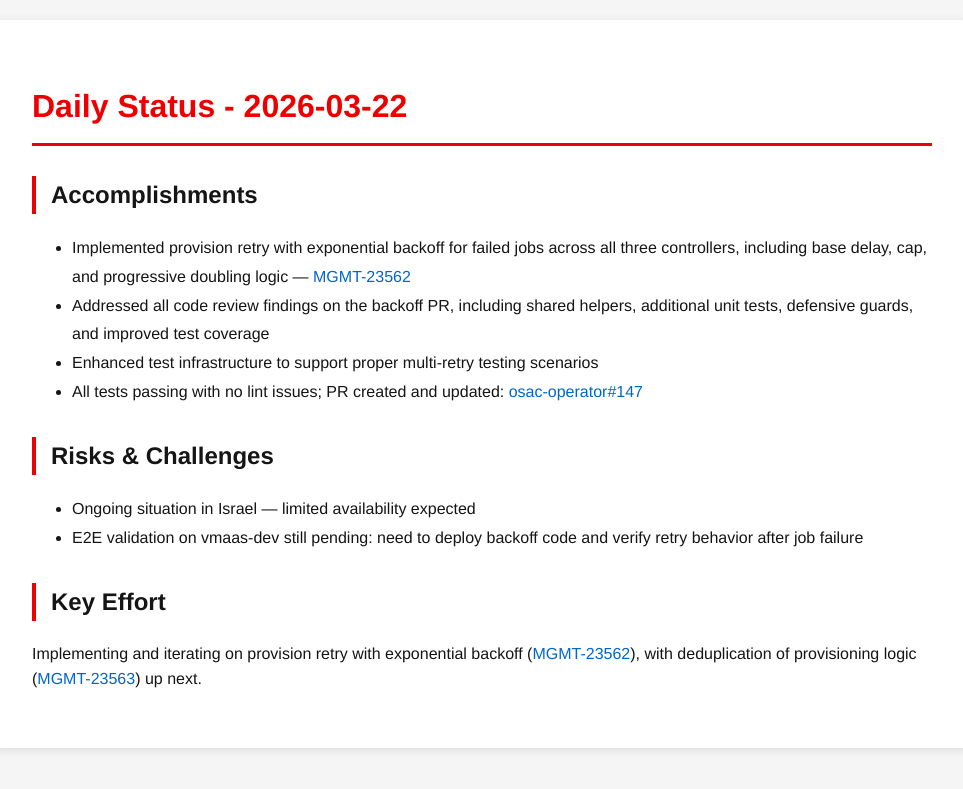
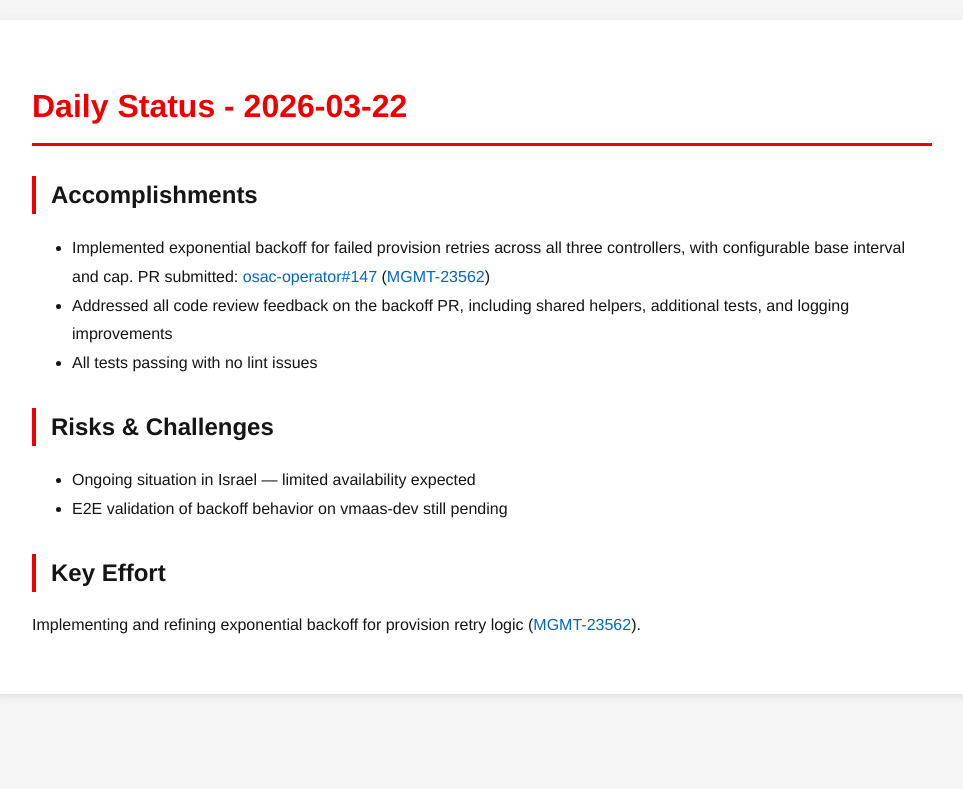
Before and after one commit to tzvatot/daily-status, a Jekyll site: the page built from 2026-03-22.md, in a window 1280 px wide. Shown: the top 789 px of the page, without its empty margins (158-1121 px from the left). Built offline with Jekyll 4.4.1, drawn with Linux system fonts in a browser that asks for light colours.

Commit message:
Daily status update - 2026-03-22

```diff
--- a/2026-03-22.md
+++ b/2026-03-22.md
@@ -7,14 +7,13 @@
 # Daily Status - 2026-03-22
 
 ## Accomplishments
-- Implemented provision retry with exponential backoff for failed jobs across all three controllers, including base delay, cap, and progressive doubling logic — [MGMT-23562](https://issues.redhat.com/browse/MGMT-23562)
-- Addressed all code review findings on the backoff PR, including shared helpers, additional unit tests, defensive guards, and improved test coverage
-- Enhanced test infrastructure to support proper multi-retry testing scenarios
-- All tests passing with no lint issues; PR created and updated: [osac-operator#147](https://github.com/osac-project/osac-operator/pull/147)
+- Implemented exponential backoff for failed provision retries across all three controllers, with configurable base interval and cap. PR submitted: [osac-operator#147](https://github.com/osac-project/osac-operator/pull/147) ([MGMT-23562](https://issues.redhat.com/browse/MGMT-23562))
+- Addressed all code review feedback on the backoff PR, including shared helpers, additional tests, and logging improvements
+- All tests passing with no lint issues
 
 ## Risks & Challenges
 - Ongoing situation in Israel — limited availability expected
-- E2E validation on vmaas-dev still pending: need to deploy backoff code and verify retry behavior after job failure
+- E2E validation of backoff behavior on vmaas-dev still pending
 
 ## Key Effort
-Implementing and iterating on provision retry with exponential backoff ([MGMT-23562](https://issues.redhat.com/browse/MGMT-23562)), with deduplication of provisioning logic ([MGMT-23563](https://issues.redhat.com/browse/MGMT-23563)) up next.
+Implementing and refining exponential backoff for provision retry logic ([MGMT-23562](https://issues.redhat.com/browse/MGMT-23562)).
```
